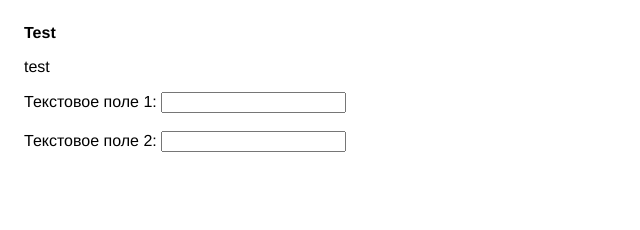
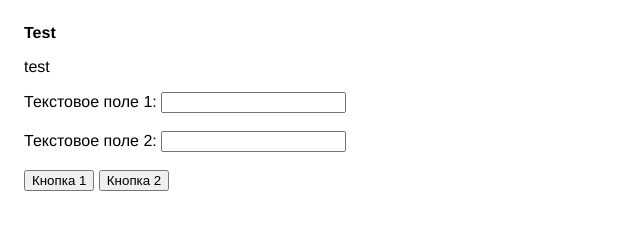
Before and after one commit to antoxacs2/Dragonfly, a plain HTML site: page index.html in a window 1280 px wide. Shown: the whole page, without its empty margins (0-640 px from the left). Drawn offline with Linux system fonts and the light colour scheme.

Commit message:
Update index.html

```diff
--- a/index.html
+++ b/index.html
@@ -16,5 +16,8 @@
     <label for="inputField2">Текстовое поле 2:</label>
     <input type="text" id="inputField2" name="inputField2"><br><br>
 
+        <button type="button" id="button1">Кнопка 1</button>
+<button type="button" id="button2">Кнопка 2</button>
+
     </body>
     </html>
```
